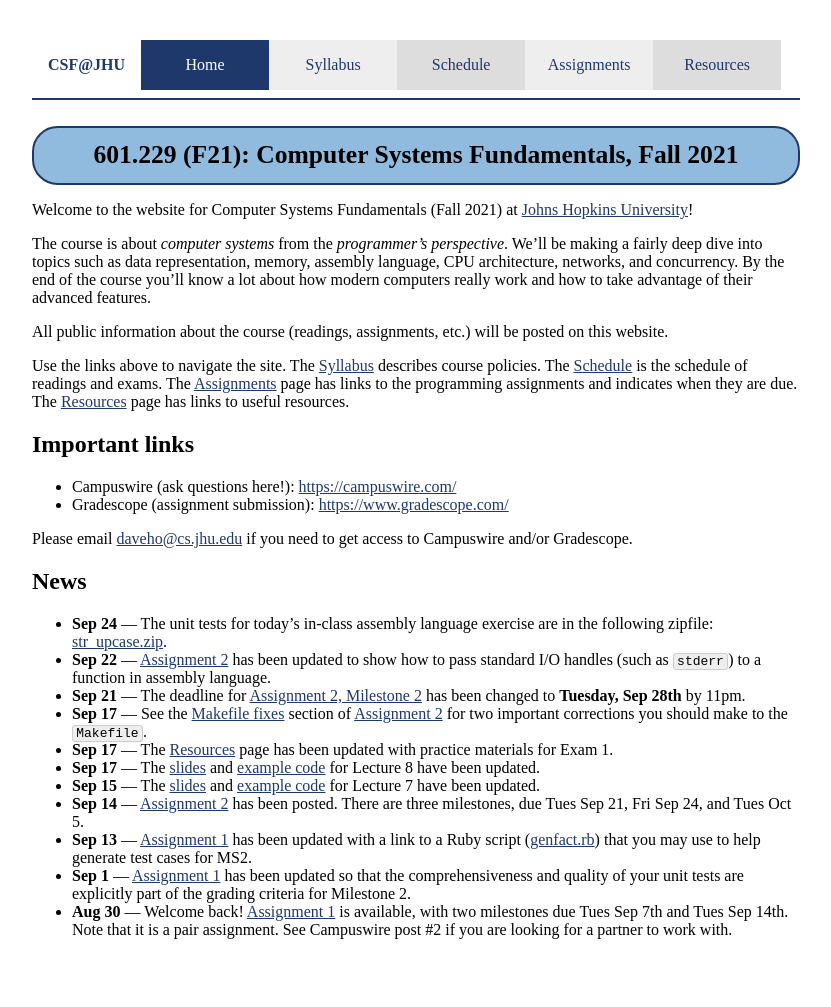
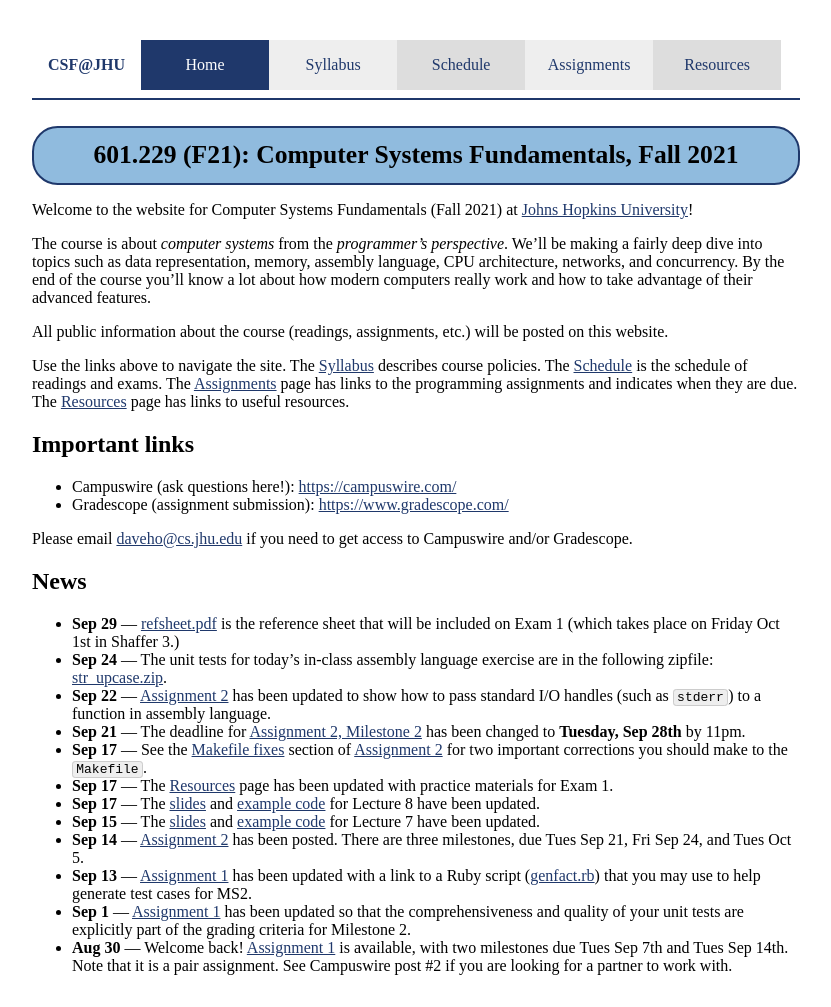
Before and after one commit to jhucsf/fall2021, a Jekyll site: the page built from index.md, in a window 1280 px wide. Shown: the whole page, without its empty margins (224-1055 px from the left). Built offline with Jekyll 4.4.1, drawn with Linux system fonts in a browser that asks for light colours; before the commit the page ends 971 px from its top, so only the background shows below that.

Commit message:
reference sheet for exam 1

```diff
--- a/index.md
+++ b/index.md
@@ -21,6 +21,8 @@ Please email <daveho@cs.jhu.edu> if you need to get access to Campuswire and/or
 
 ## News
 
+* **Sep 29** — [refsheet.pdf](resources/refsheet.pdf) is the reference sheet that will be included
+  on Exam 1 (which takes place on Friday Oct 1st in Shaffer 3.)
 * **Sep 24** — The unit tests for today's in-class assembly language exercise are in the following zipfile: [str\_upcase.zip](lectures/str_upcase.zip).
 * **Sep 22** — [Assignment 2](assign/assign02.html) has been updated to show how to pass standard I/O handles (such as `stderr`) to a function in assembly language.
 * **Sep 21** — The deadline for [Assignment 2, Milestone 2](assign/assign02.html#milestone-2) has been changed to **Tuesday, Sep 28th** by 11pm.
```
Also changed, not shown: 1 other file.
